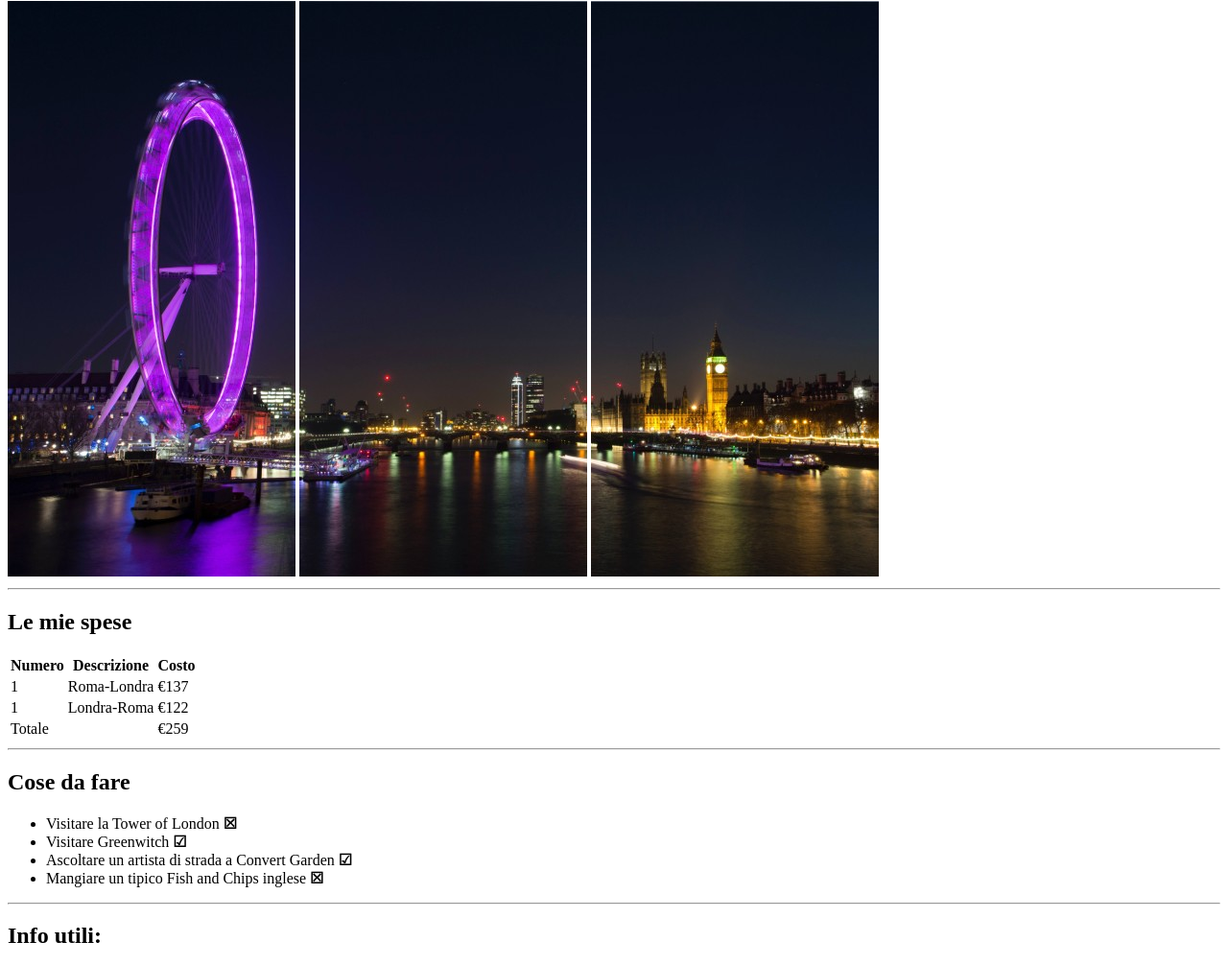
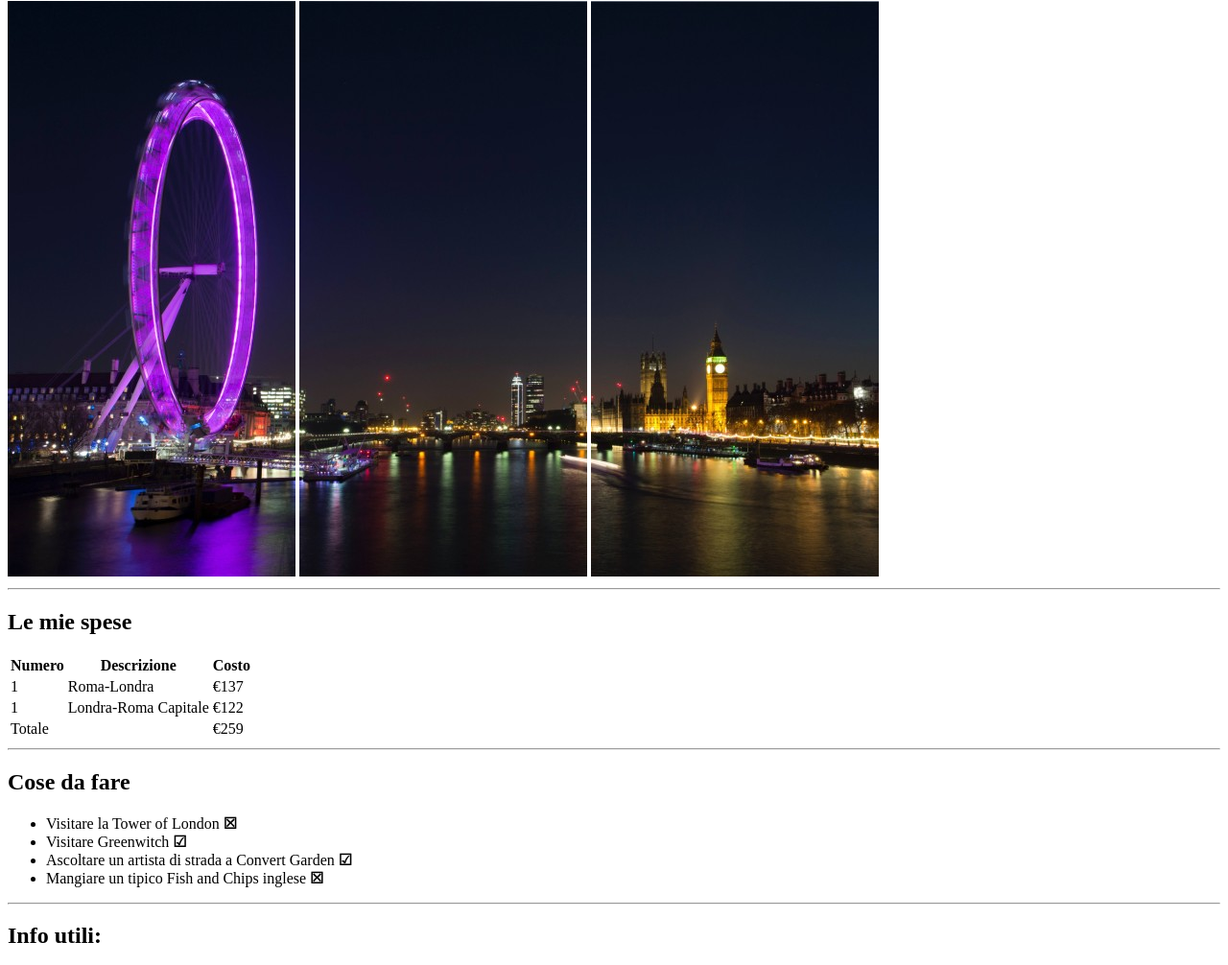
Before and after one commit to gianlucaligori/html-london-trip-main-gruppo, a plain HTML site: page index.html in a window 1280 px wide. Shown: the part 79-1085 px from the top of the page at 96% size. Drawn offline with Linux system fonts and the light colour scheme.

Commit message:
First commit changed thead

```diff
--- a/index.html
+++ b/index.html
@@ -1,11 +1,13 @@
 <!DOCTYPE html>
 <html lang="it">
+
 <head>
   <meta charset="UTF-8">
   <meta http-equiv="X-UA-Compatible" content="IE=edge">
   <meta name="viewport" content="width=device-width, initial-scale=1.0">
   <title>Viaggio a Londra</title>
 </head>
+
 <body>
   <!-- TITOLO -->
   <header>
@@ -32,14 +34,14 @@
         </tr>
         <tr>
           <td>1</td>
-                    <td>Londra-Roma</td>
+          <td>Londra-Roma Capitale</td>
           <td>€122</td>
         </tr>
       </thead>
       <tfoot>
         <tr>
           <td>Totale</td>
-                        <td colspan= "1">
+          <td colspan="1">
           <td>€259</td>
         </tr>
     </table>
@@ -49,8 +51,10 @@
     <ul>
       <li>Visitare la Tower of London <strong>&#9746;</strong></li>
       <li>Visitare Greenwitch <strong>&#9745;</strong></li>
-            <li>Ascoltare un artista di strada a Convert Garden <strong>&#9745;</strong></li>
-            <li>Mangiare un tipico Fish and Chips inglese <strong>&#9746;</strong></li>
+      <li>Ascoltare un artista di strada a Convert Garden
+        <strong>&#9745;</strong></li>
+      <li>Mangiare un tipico Fish and Chips inglese <strong>&#9746;</strong>
+      </li>
     </ul>
     <hr>
     <!-- INIZIO INFO UTILI  -->
@@ -68,14 +72,17 @@
       <li>Hotel
         <ul>
           <li><strong>Nome hotel</strong>: Buckingham Palace</li>
-                    <li><strong>Indirizzo hotel</strong>: Westminster, London SW1A 1AA, Regno Unito</li>
+          <li><strong>Indirizzo hotel</strong>: Westminster, London SW1A 1AA,
+            Regno Unito</li>
         </ul>
       </li>
 
       <li>Aereo
         <ul>
-                    <li><strong>Volo di andata</strong>: Y1234X, ore 9.30 da Milano MXP</li>
-                    <li><strong>Volo di ritorno</strong>: Y1236X, ore 9.30 da London LHR</li>
+          <li><strong>Volo di andata</strong>: Y1234X, ore 9.30 da Milano MXP
+          </li>
+          <li><strong>Volo di ritorno</strong>: Y1236X, ore 9.30 da London LHR
+          </li>
         </ul>
       </li>
     </ol>
@@ -94,4 +101,5 @@
     <p>Made by Gianluca Ligori - NaOh</p>
   </footer>
 </body>
+
 </html>
```
Lines whose indentation alone changed are shown as unchanged.
